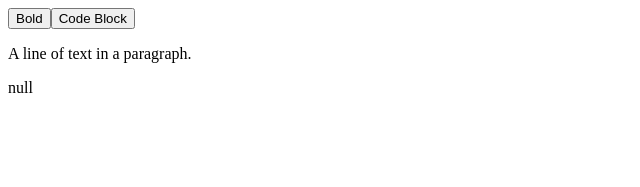
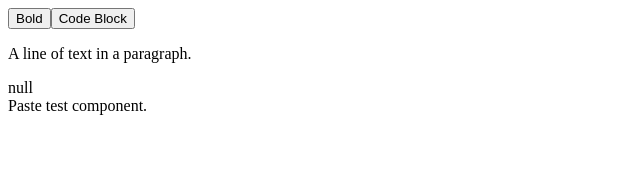
Before and after one commit to RyumForCode/slatejs-prac, a React (Vite) app: page / in a window 1280 px wide. Shown: the top 187 px of the page, without its empty margins (0-640 px from the left). Built offline with nearby package versions, Linux system fonts and the light colour scheme.

Commit message:
Feat : Paste content type tester implement that named PasteTestComp

```diff
--- a/src/App.tsx
+++ b/src/App.tsx
@@ -1,4 +1,5 @@
 import './App.css';
+import PasteTestComp from './components/execution/PasteTestComp';
 import SavingDatabaseComp from './components/execution/SavingDatabaseComp';
 import SlateComp from './components/execution/SlateComp';
 
@@ -7,6 +8,7 @@ function App() {
     <>
       <SlateComp />
       <SavingDatabaseComp />
+      <PasteTestComp />
     </>
   );
 }
--- /dev/null
+++ b/src/components/execution/PasteTestComp.tsx
@@ -0,0 +1,32 @@
+import { useState } from 'react';
+import { Descendant, createEditor } from 'slate';
+import { withHistory } from 'slate-history';
+import { Editable, Slate, withReact } from 'slate-react';
+
+const PasteTestComp = () => {
+  const [editor] = useState(() => withReact(withHistory(createEditor())));
+
+  const initialValue: Descendant[] = [
+    {
+      type: 'paragraph',
+      children: [{ text: 'Paste test component.' }],
+    },
+  ];
+
+  const pasteInEditalbeComp = (e: any) => {
+    e.preventDefault();
+    const clipData = e.clipboardData;
+
+    for (const i in clipData.items) {
+      console.log('List of the type : ', clipData.items[i].type);
+    }
+  };
+
+  return (
+    <Slate editor={editor} initialValue={initialValue}>
+      <Editable onPaste={(e) => pasteInEditalbeComp(e)} />
+    </Slate>
+  );
+};
+
+export default PasteTestComp;
```
